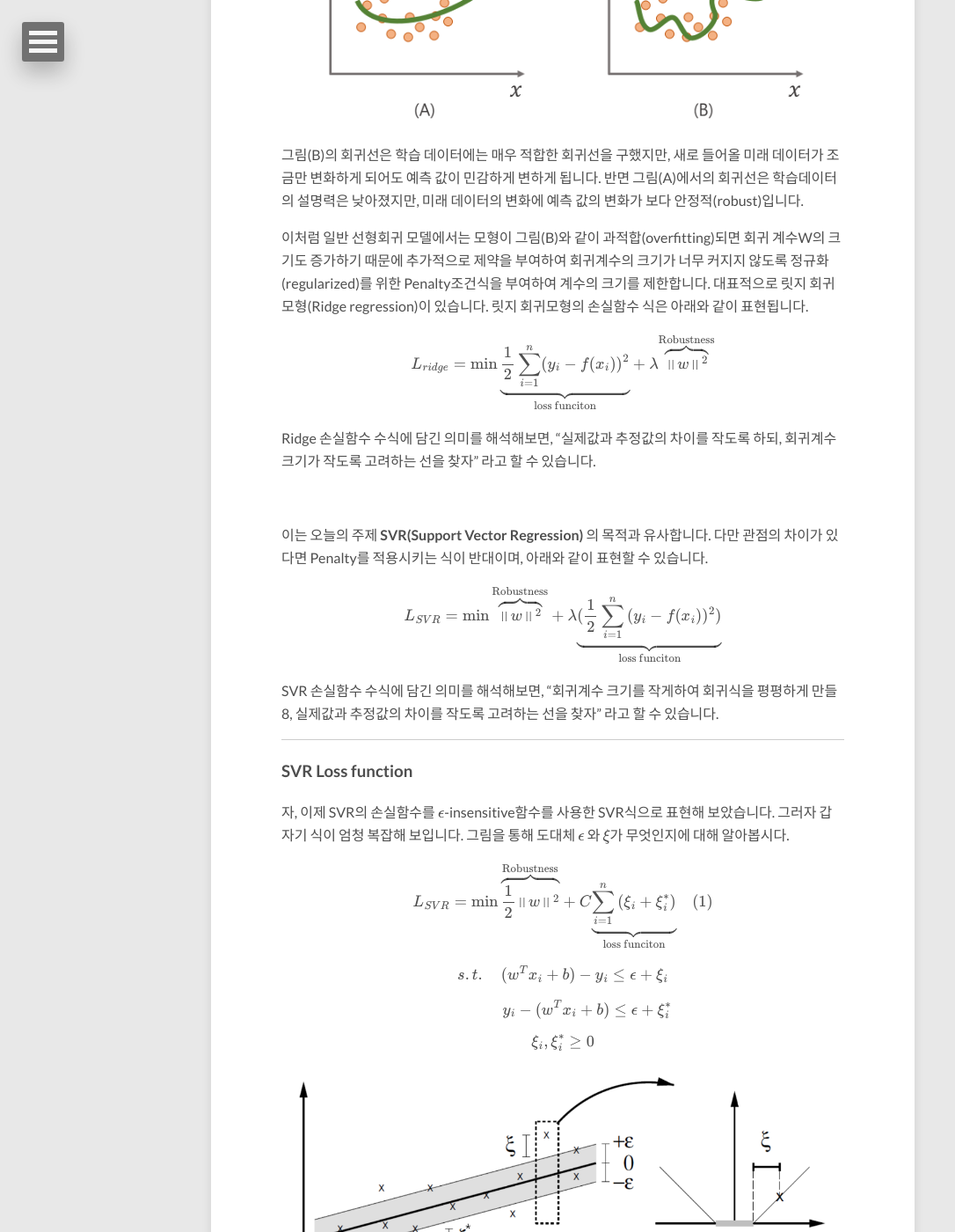
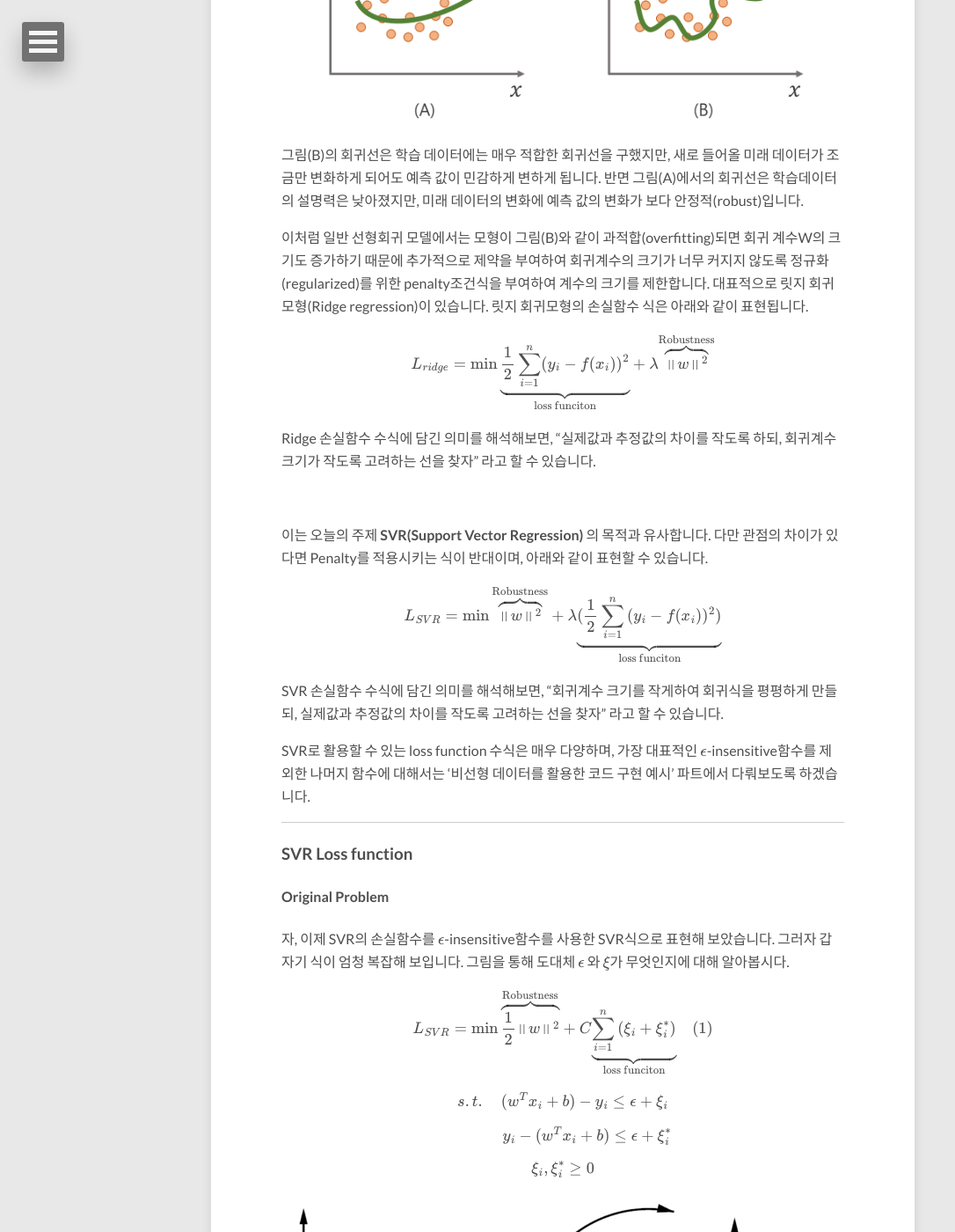
Before and after one commit to leejiyoon52/leejiyoon52.github.io, a Jekyll site: the page built from _posts/2018-11-17-Support-Vecter-Regression.md, in a window 1280 px wide and 1400 px high, scrolled down 1017 px. Shown: the whole window at 88% size, without its empty margins (0-1086 px from the left). Built offline with Jekyll 4.4.1, drawn with Linux system fonts in a browser that asks for light colours; nearby versions of some CDN libraries; formulas are drawn with MathJax 3; comment, search, counter and statistics services are not loaded; some of the changed text lies outside the part shown.

Commit message:
Update 2018-11-17-Support-Vecter-Regression.md

```diff
--- a/_posts/2018-11-17-Support-Vecter-Regression.md
+++ b/_posts/2018-11-17-Support-Vecter-Regression.md
@@ -25,7 +25,7 @@
 
 그림(B)의 회귀선은 학습 데이터에는 매우 적합한 회귀선을 구했지만, 새로 들어올 미래 데이터가 조금만 변화하게 되어도 예측 값이 민감하게 변하게 됩니다. 반면 그림(A)에서의 회귀선은 학습데이터의 설명력은 낮아졌지만, 미래 데이터의 변화에 예측 값의 변화가 보다 안정적(robust)입니다.
 
-이처럼 일반 선형회귀 모델에서는 모형이 그림(B)와 같이 과적합(overfitting)되면 회귀 계수W의 크기도 증가하기 때문에 추가적으로 제약을 부여하여 회귀계수의 크기가 너무 커지지 않도록 정규화(regularized)를 위한 Penalty조건식을 부여하여 계수의 크기를 제한합니다. 대표적으로 릿지 회귀모형(Ridge regression)이 있습니다. 릿지 회귀모형의 손실함수 식은 아래와 같이 표현됩니다.
+이처럼 일반 선형회귀 모델에서는 모형이 그림(B)와 같이 과적합(overfitting)되면 회귀 계수W의 크기도 증가하기 때문에 추가적으로 제약을 부여하여 회귀계수의 크기가 너무 커지지 않도록 정규화(regularized)를 위한 penalty조건식을 부여하여 계수의 크기를 제한합니다. 대표적으로 릿지 회귀모형(Ridge regression)이 있습니다. 릿지 회귀모형의 손실함수 식은 아래와 같이 표현됩니다.
 
 $$
 L_{ridge} = \min  \underbrace{\frac { 1 }{ 2 } \sum _{ i=1 }^ n ({ y }_{i} - { f(x_{i}) } )^2}_\text{ loss funciton }  + {\lambda} \overbrace{ { \left\| w \right\|  }^{ 2} } ^{\text{Robustness}}
@@ -42,12 +42,15 @@
  L_{SVR} = \min  \overbrace { { \left\| w \right\| }^{ 2} } ^{\text {Robustness}}+ {\lambda}\underbrace{  (\frac { 1 }{ 2 } \sum _{ i=1 }^ n {({ y }_{i} - { f(x_{i}) } )^2)}}_\text{ loss funciton }
 $$
 
-SVR 손실함수 수식에 담긴 의미를 해석해보면, "회귀계수 크기를 작게하여 회귀식을 평평하게 만들8, 실제값과 추정값의 차이를 작도록 고려하는 선을 찾자" 라고 할 수 있습니다.
+SVR 손실함수 수식에 담긴 의미를 해석해보면, "회귀계수 크기를 작게하여 회귀식을 평평하게 만들되, 실제값과 추정값의 차이를 작도록 고려하는 선을 찾자" 라고 할 수 있습니다.
+
+ SVR로 활용할 수 있는 loss function 수식은 매우 다양하며, 가장 대표적인  ${\epsilon}$-insensitive함수를 제외한 나머지 함수에 대해서는 '비선형 데이터를 활용한 코드 구현 예시' 파트에서 다뤄보도록 하겠습니다.
 
 ---
 
 ### SVR Loss function
 
+#### Original Problem
 
 자, 이제 SVR의 손실함수를 ${\epsilon}$-insensitive함수를 사용한 SVR식으로 표현해 보았습니다. 그러자 갑자기 식이 엄청 복잡해 보입니다. 그림을 통해 도대체 ${ \epsilon }$  와 ${ \xi  }$가 무엇인지에 대해 알아봅시다.
 
@@ -73,15 +76,20 @@
 <p align="center"><img width="600" height="auto" img src="/images/image_68.png"></p>
 
 
-* ${ \epsilon }$ : 회귀식 위아래 사용자가 지정한 값(튜브) $ \propto $ 허용하는 노이즈 정도
+* ${ \epsilon }$ : 회귀식 위아래 사용자가 지정한 값 $ \propto $ 허용하는 노이즈 정도
 * ${ \xi  }$  : 튜브 밖에 벗어난 거리 (회귀식 위쪽)
 * ${ \xi  }^{ * }$ : 튜브 밖에 벗어난 거리 (회귀식 아래쪽)
 
-SVR은 회귀식이 추정되면 회귀식 위아래 2${ \epsilon } (- \epsilon,\epsilon)$만큼 튜브를 생성합니다. 그리고 오른쪽 그림에서처럼 튜브내에 실제 값이 있다면 예측값과 차이가 있더라도 오차가 없다고 가정하여 에러를 0으로 주고, 튜브 밖에 실제 값이 있다면 에러를 부여하게 됩니다.
+SVR은 회귀식이 추정되면 회귀식 위아래 2${ \epsilon } (- \epsilon,\epsilon)$만큼 튜브를 생성하여, 오른쪽 그림에서처럼 튜브내에 실제 값이 있다면 예측값과 차이가 있더라도 오차가 없다고 가정하여 penalty를 0으로 주고, 튜브 밖에 실제 값이 있다면 C의 배율로 penalty를 부여하게 됩니다.
+##여기에 SVM과 비교해도 좋을 듯 St.
 
-따라서 SVR의 특징을 정리해보면 다음과 같습니다.
+결과적으로, SVR의 특징을 정리해보면 다음과 같습니다.
 
-***SVR은 데이터에 노이즈가 있다고 가정하며, 이러한 점을 고려하여 노이즈가 있는 실제 값을 완벽히 추정하는것을 추구하지 않는다. 따라서 적정 범위(${ \epsilon }$) 내에서는 실제값과 예측값의 차이를 허용한다.***
+***"SVR은 데이터에 노이즈가 있다고 가정하며, 이러한 점을 고려하여 노이즈가 있는 실제 값을 완벽히 추정하는것을 추구하지 않는다. 따라서 적정 범위(${ \epsilon }$) 내에서는 실제값과 예측값의 차이를 허용한다."*** <br>
+
+
+#### Primal Lagrangian
+
 
 
 
```
